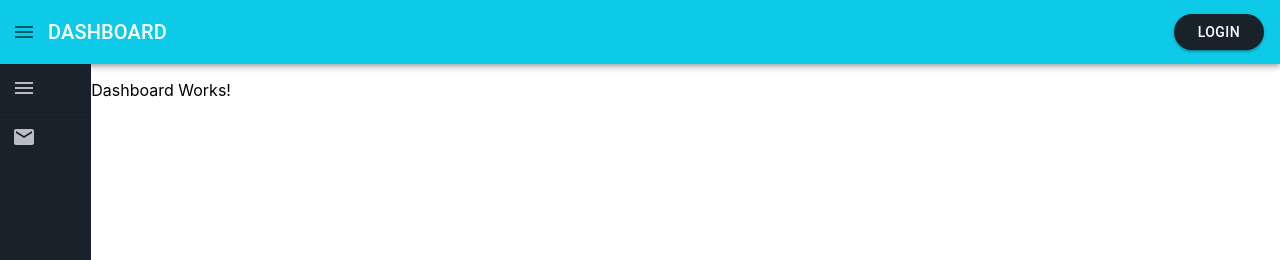
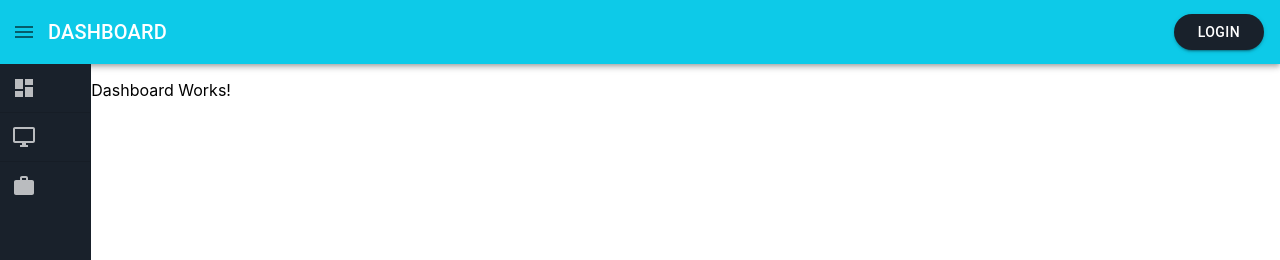
Before and after one commit to AkhileshMuthusamy/react-reminder, a React (Create React App) app: page / in a window 1280 px wide. Shown: the top 260 px of the page. Built offline with nearby package versions, Linux system fonts and the light colour scheme.

Commit message:
Updated the icons

```diff
--- a/src/components/Layouts/NavBar/NavBar.js
+++ b/src/components/Layouts/NavBar/NavBar.js
@@ -1,7 +1,7 @@
 import React from 'react';
 
 import { Drawer, Divider, IconButton } from '@material-ui/core';
-import { Menu, Mail, Inbox, ChevronLeft } from '@material-ui/icons';
+import { Dashboard, DesktopWindows, Work } from '@material-ui/icons';
 
 // STYLES
 import withNavBarStyles from './NavBar.style';
@@ -14,11 +14,15 @@ function NavBar({ classes }) {
       <Drawer variant="permanent" classes={{ paper: classes.drawer }}>
         <div>
           <IconButton>
-            <Menu />
+            <Dashboard />
           </IconButton>
           <Divider />
           <IconButton>
-            <Mail />
+            <DesktopWindows />
+          </IconButton>
+          <Divider />
+          <IconButton>
+            <Work />
           </IconButton>
         </div>
       </Drawer>
```
